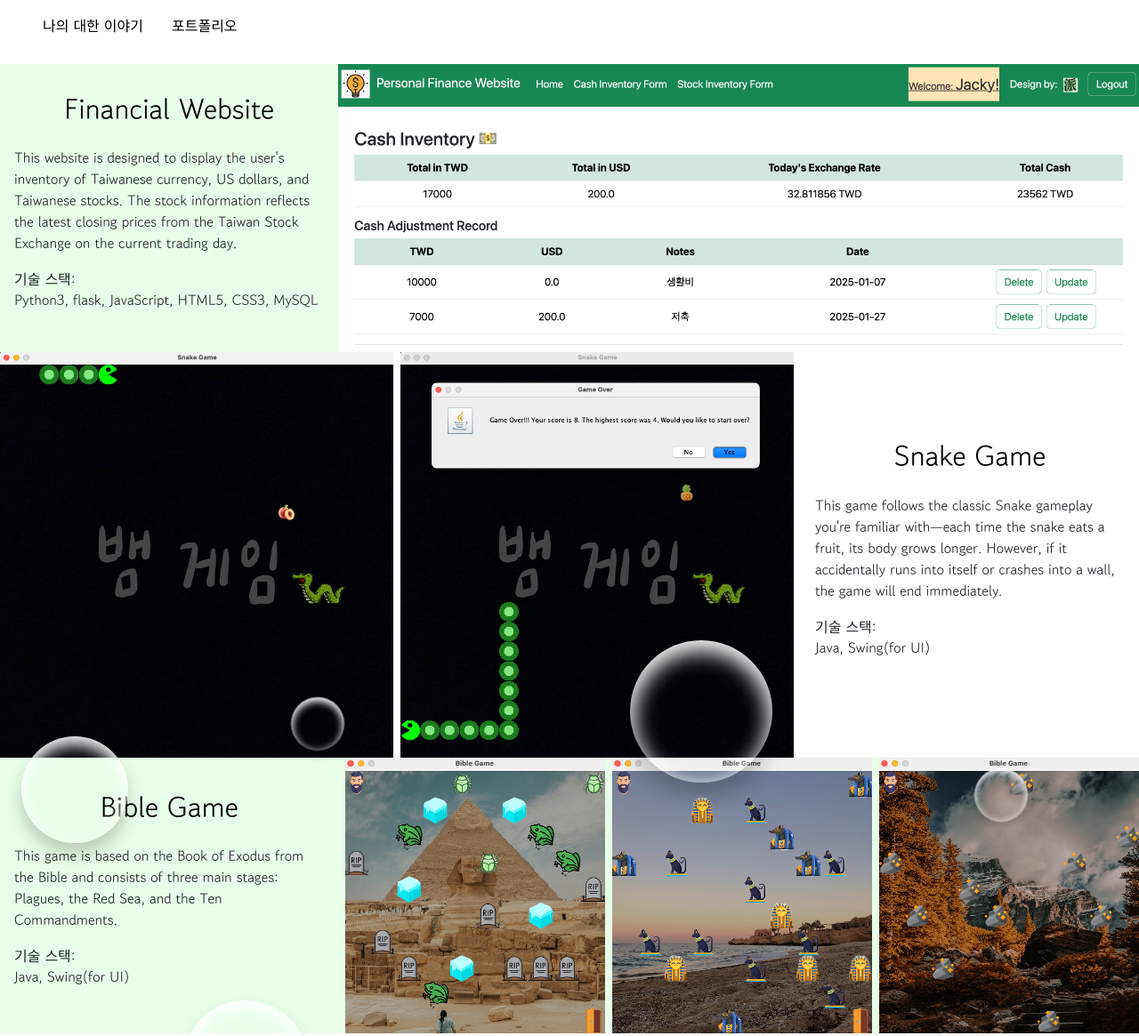
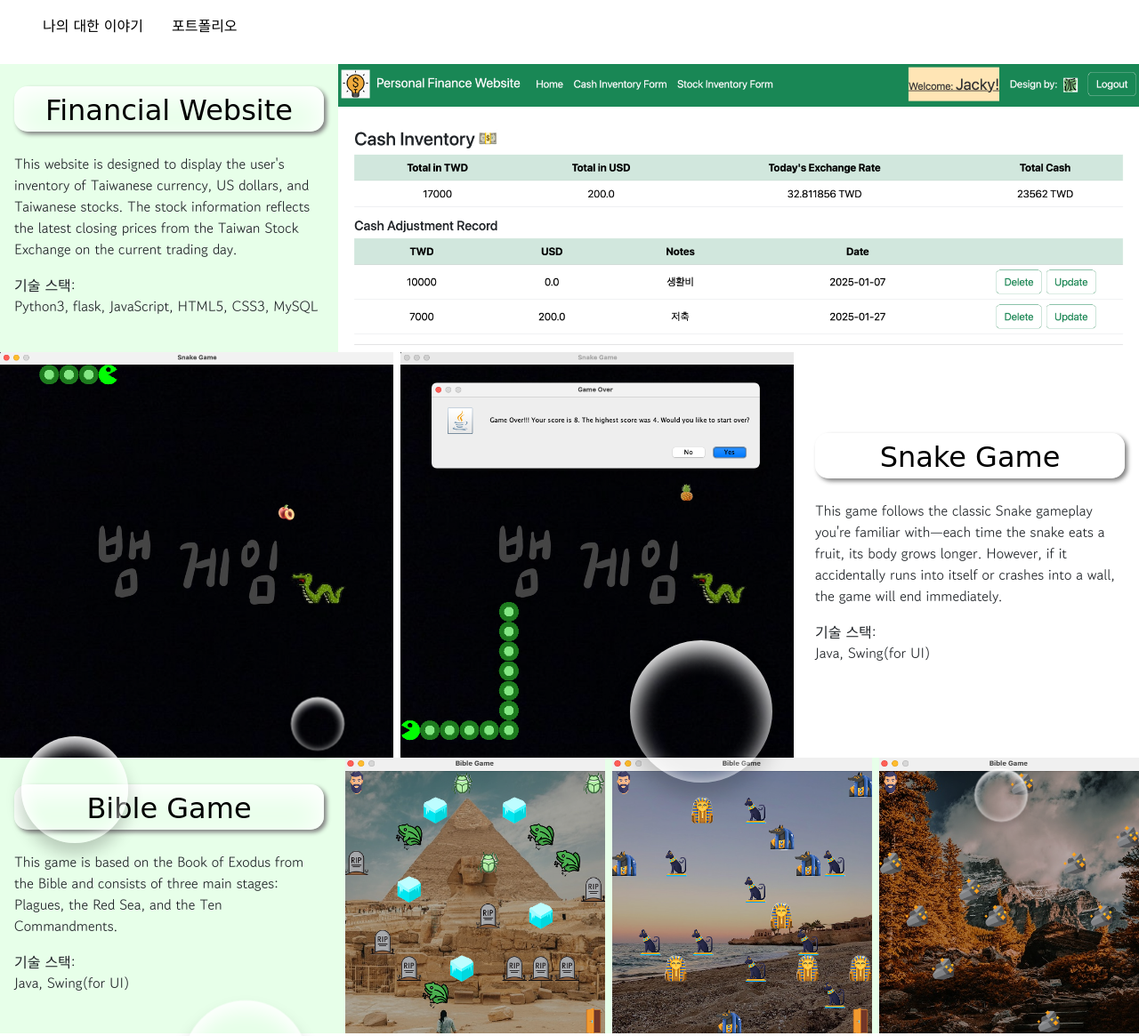
Before and after one commit to ItsJackyCoder/personal_portfolio_website, a plain HTML site: page portfolio.html in a window 1280 px wide. Shown: the top 1165 px of the page at 89% size. Drawn offline with nearby package versions, Linux system fonts and the light colour scheme; a web font is replaced by a local one.

Commit message:
修改字體

```diff
--- a/portfolio.html
+++ b/portfolio.html
@@ -18,6 +18,12 @@
     <!--韓文字體for正式內容-->
     <link
       href="https://fonts.googleapis.com/css2?family=Gowun+Dodum&display=swap"
+      rel="stylesheet"
+    />
+
+    <!--英文字體for主題-->
+    <link
+      href="https://fonts.googleapis.com/css2?family=Schoolbell&display=swap"
       rel="stylesheet"
     />
 
@@ -48,7 +54,7 @@
       </ul>
     </nav>
 
-    <main>
+    <main class="portfolio">
       <!--泡泡動畫部分-->
       <div id="background-wrap">
         <div class="bubble x1"></div>
@@ -66,7 +72,7 @@
       <!--第一個作品集-->
       <section class="first-portfolio">
         <div class="description">
-          <h2>
+          <h2 class="title">
             <a
               href="https://github.com/ItsJackyCoder/personal_finance_website"
               alt="personal finance website"
@@ -114,7 +120,7 @@
         </div>
 
         <div class="description">
-          <h2>
+          <h2 class="title">
             <a
               href="https://github.com/ItsJackyCoder/snake-game"
               alt="snake game"
@@ -136,7 +142,7 @@
       <!--第三個作品集-->
       <section class="third-portfolio">
         <div class="description">
-          <h2>
+          <h2 class="title">
             <a
               href="https://github.com/ItsJackyCoder/bible-game-2025"
               alt="bible game"
@@ -193,7 +199,7 @@
         </div>
 
         <div class="description">
-          <h2>
+          <h2 class="title">
             <a
               href="https://2025slowtrip.netlify.app/"
               alt="explore japan"
--- a/styles/style.scss
+++ b/styles/style.scss
@@ -95,7 +95,7 @@ body {
             top: 30%;
             width: 100%;
             height: 35%;
-            background-color: lightblue;
+            background-color: rgba(136, 196, 136, 0.649);
             z-index: -1;
             border-radius: 10px;
           }
@@ -296,7 +296,7 @@ body {
     }
   }
 
-  main {
+  main.portfolio {
     section.first-portfolio {
       display: flex;
       flex-wrap: wrap;
@@ -467,10 +467,25 @@ body {
         }
       }
     }
+
+    h2.title {
+      border: 1px solid gary;
+      border-radius: 15px;
+      box-shadow: 3px 3px 5px gray,
+        inset 0px 10px 30px 5px rgba(255, 255, 255, 1);
+
+      padding: 0.3rem;
+
+      a {
+        font-family: "Schoolbell", cursive;
+        font-weight: 400;
+        font-style: normal;
+      }
+    }
   }
 }
 
-@media screen and (max-width: 800px) {
+@media screen and (max-width: 1076px) {
   body {
     main {
       //「關於我的一些事情」的部分
@@ -481,7 +496,7 @@ body {
         }
       }
 
-      //width小於800px時,直接把三個綠色框框移除!!!
+      //width小於1076px時,直接把三個綠色框框移除!!!
       //(當螢幕變小時,該如何處理綠色框框有很多種方式,
       //這裡老師提供了一個最簡單的方法-就是直接移除掉哈哈)
       section.resume {
```
Also changed, not shown: styles/style.css, 1 other file.
